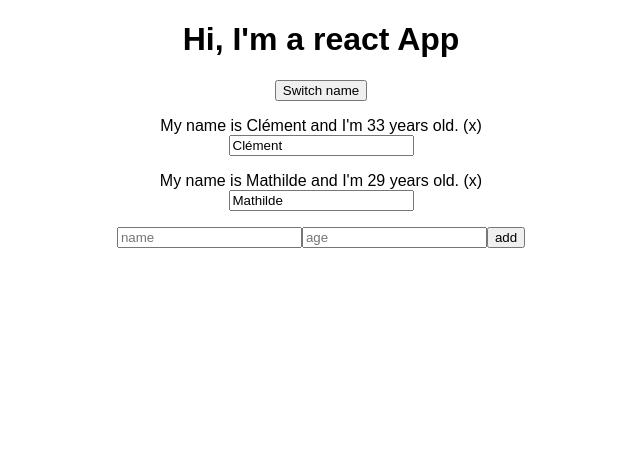
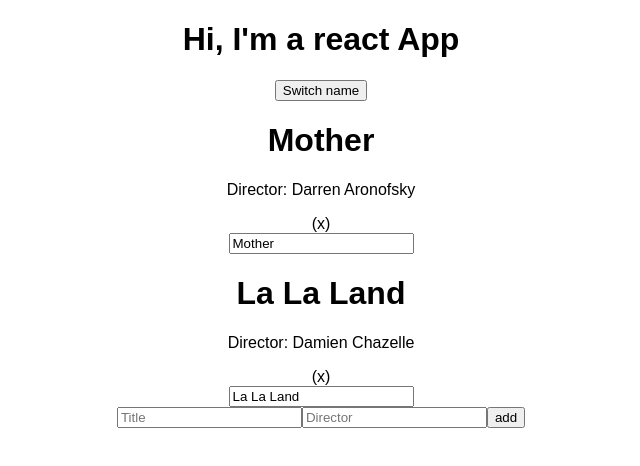
Before and after one commit to clemlatz/watchlist, a React (Create React App) app: page / in a window 1280 px wide. Shown: the top 466 px of the page, without its empty margins (319-959 px from the left). Built offline with nearby package versions, Linux system fonts and the light colour scheme.

Commit message:
Change Person component into a Movie component

```diff
--- a/src/App.js
+++ b/src/App.js
@@ -1,60 +1,51 @@
 import React, { Component } from 'react';
 import './App.css';
-import Person from './Person/Person';
+import Movie from './Movie/Movie';
 
 class App extends Component {
 
   constructor() {
     super();
     this.state = {
-      persons: [
-        { id: 1, name: "Clément", age: 33 },
-        { id: 2, name: "Mathilde", age: 29 }
+      movies: [
+        { id: 1, title: "Mother", director: "Darren Aronofsky" },
+        { id: 2, title: "La La Land", director: "Damien Chazelle" }
       ]
     }
-  }
-
-  switchNameHandler = () => {
-    this.setState({
-      persons: [
-        { id: 1, name: "Jean", age: 34 },
-        { id: 2, name: "Anne", age: 30 }
-      ]
-    });
   }
 
   handleSubmit = (event) => {
     event.preventDefault();
     this.setState((prevState) => {
-      const person = {
-        id: prevState.persons.length + 1,
-        name: this._name.value,
-        age: parseInt(this._age.value, 10)
+      const movie = {
+        id: prevState.movies.length + 1,
+        title: this._title.value,
+        director: this._director.value
       };
-      const persons = prevState.persons;
-      persons.push(person);
-      return { persons };
+      const movies = prevState.movies;
+      movies.push(movie);
+      return { movies };
     });
   }
 
-  deletePerson(id) {
+  deleteMovie(id) {
     console.log(id);
     this.setState(prevState => {
-      const persons = prevState.persons.filter(person => person.id !== id);
-      return { persons };
+      const movies = prevState.movies.filter(movie => movie.id !== id);
+      return { movies };
     });
   }
 
-  nameChangedHandler = (event, id) => {
+  titleChangedHandler = (event, id) => {
     const eventTarget = event.target;
     this.setState(prevState => {
-      const persons = prevState.persons.map(person => {
-        if (person.id === id) {
-          person.name = eventTarget.value;
+      const movies = prevState.movies.map(movie => {
+        if (movie.id === id) {
+          movie.title = eventTarget.value;
         }
-        return person;
+        return movie;
       });
-      return { persons };
+      return { movies };
     });
   }
 
@@ -63,20 +54,20 @@
       <div className="App">
         <h1>Hi, I'm a react App</h1>
         <button onClick={this.switchNameHandler}>Switch name</button>
-        {this.state.persons.map(person => {
+        {this.state.movies.map(movie => {
           return (
-            <Person
-              onDeleteButtonClick={() => this.deletePerson(person.id)}
-              onInputChange={(e) => this.nameChangedHandler(e, person.id)}
-              key={person.id}
-              name={person.name}
-              age={person.age}
+            <Movie
+              onDeleteButtonClick={() => this.deleteMovie(movie.id)}
+              onInputChange={(e) => this.titleChangedHandler(e, movie.id)}
+              key={movie.id}
+              title={movie.title}
+              director={movie.director}
             />
           );
         })}
         <form onSubmit={this.handleSubmit}>
-          <input name="name" placeholder="name" ref={(input) => this._name = input}/>
-          <input name="age" placeholder="age" type="number" ref={(input) => this._age = input}/>
+          <input name="title" placeholder="Title" ref={(input) => this._title = input}/>
+          <input name="director" placeholder="Director" ref={(input) => this._director = input}/>
           <button type="submit">add</button>
         </form>
       </div>
--- /dev/null
+++ b/src/Movie/Movie.js
@@ -0,0 +1,14 @@
+import React from 'react';
+
+const movie= (props) => {
+  return (
+    <div>
+      <h1>{props.title}</h1>
+      <p>Director: {props.director}</p>
+      <span onClick={props.onDeleteButtonClick}>(x)</span><br/>
+      <input type="text" onChange={props.onInputChange} value={props.title} />
+    </div>
+  );
+};
+
+export default movie;
--- a/src/Person/Person.js
+++ /dev/null
@@ -1,13 +0,0 @@
-import React from 'react';
-
-const person = (props) => {
-  return (
-    <p>
-      My name is {props.name} and I'm {props.age} years old.{' '}
-      <span onClick={props.onDeleteButtonClick}>(x)</span><br/>
-      <input type="text" onChange={props.onInputChange} value={props.name} />
-    </p>
-  );
-};
-
-export default person;
```
